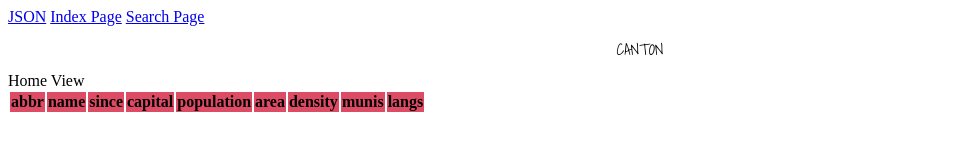
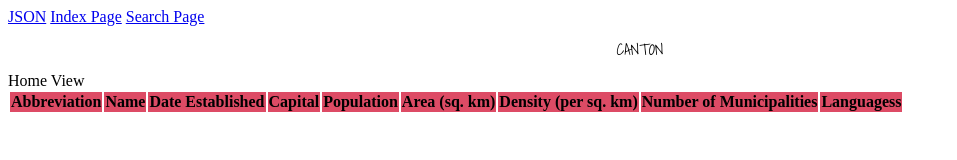
Before and after one commit to canton-app-cf/cantonApp, a website: page client/index.html at #/home in a window 1280 px wide. Shown: the whole page, without its empty margins (0-957 px from the left). Drawn offline with Linux system fonts and the light colour scheme; no server answers.

Commit message:
Updates th names in home template

```diff
--- a/client/templates/home.html
+++ b/client/templates/home.html
@@ -4,15 +4,15 @@
   </div>
   <table>
     <tr>
-      <th>abbr</th>
-      <th>name</th>
-      <th>since</th>
-      <th>capital</th>
-      <th>population</th>
-      <th>area</th>
-      <th>density</th>
-      <th>munis</th>
-      <th>langs</th>
+      <th>Abbreviation</th>
+      <th>Name</th>
+      <th>Date Established</th>
+      <th>Capital</th>
+      <th>Population</th>
+      <th>Area (sq. km)</th>
+      <th>Density (per sq. km)</th>
+      <th>Number of Municipalities</th>
+      <th>Languagess</th>
     </tr>
     <tr ng-repeat="canton in cantons">
       <td>{{canton.abbr}}</td>
```
